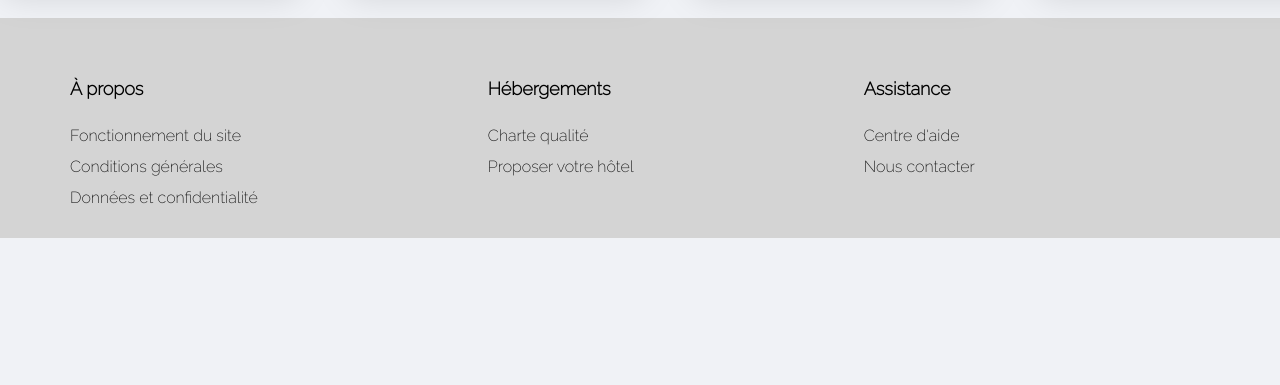
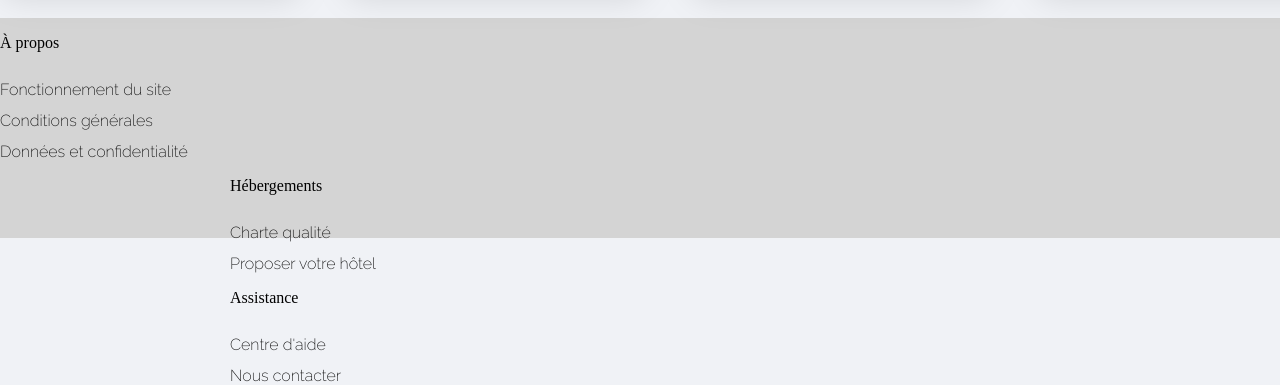
Before and after one commit to MonteiroRobin/Booki, a plain HTML site: page index.html in a window 1280 px wide. Shown: the part 1705-2090 px from the top of the page. Before the commit the page ends 1943 px from the top, so only its background shows below. Drawn offline with Linux system fonts and the light colour scheme.

Commit message:
Update index.html

```diff
--- a/index.html
+++ b/index.html
@@ -273,10 +273,10 @@
     <footer>
 
         <div class="foot">
-            <section>
+            <div>
                 <nav>
 
-                    <h2>À propos</h2>
+                    <p>À propos</p>
 
                     <a href=# class="conditions">Fonctionnement du site</a>
                     <a href=# class="conditions">Conditions générales</a>
@@ -286,7 +286,7 @@
 
                 <nav class="marge">
 
-                    <h2>Hébergements</h2>
+                    <p>Hébergements</p>
                     <a href=# class="conditions">Charte qualité</a>
                     <a href=# class="conditions">Proposer votre hôtel</a>
 
@@ -294,20 +294,14 @@
 
                 <nav class="marge">
 
-                    <h2>Assistance</h2>
+                    <p>Assistance</p>
                     <a href=# class="conditions">Centre d'aide</a>
                     <a href=# class="conditions">Nous contacter</a>
 
                 </nav>
 
-            </section>
+            </div>
         </div>
 
     </footer>
 </body>
-
-
-
-
-
-</html>
```
